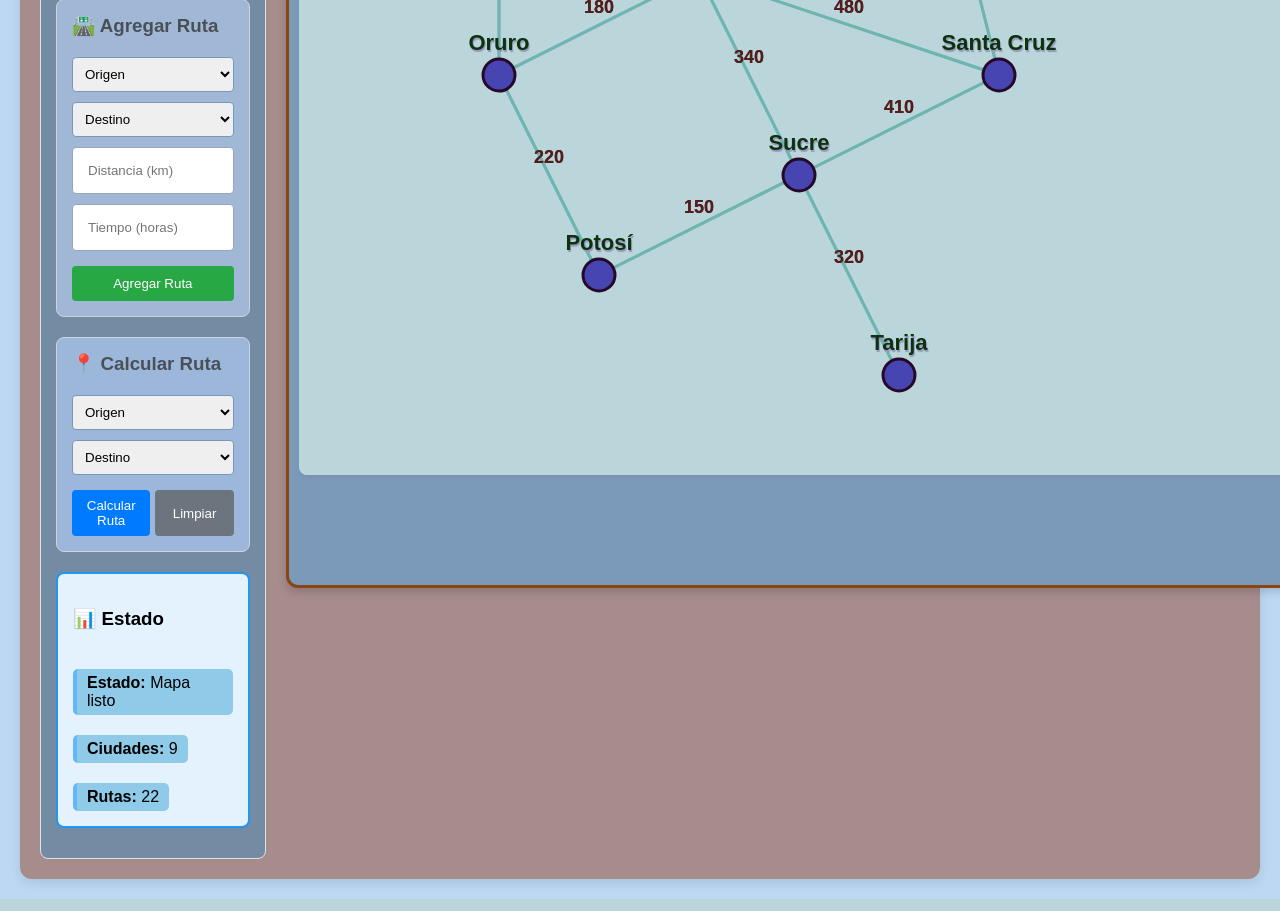
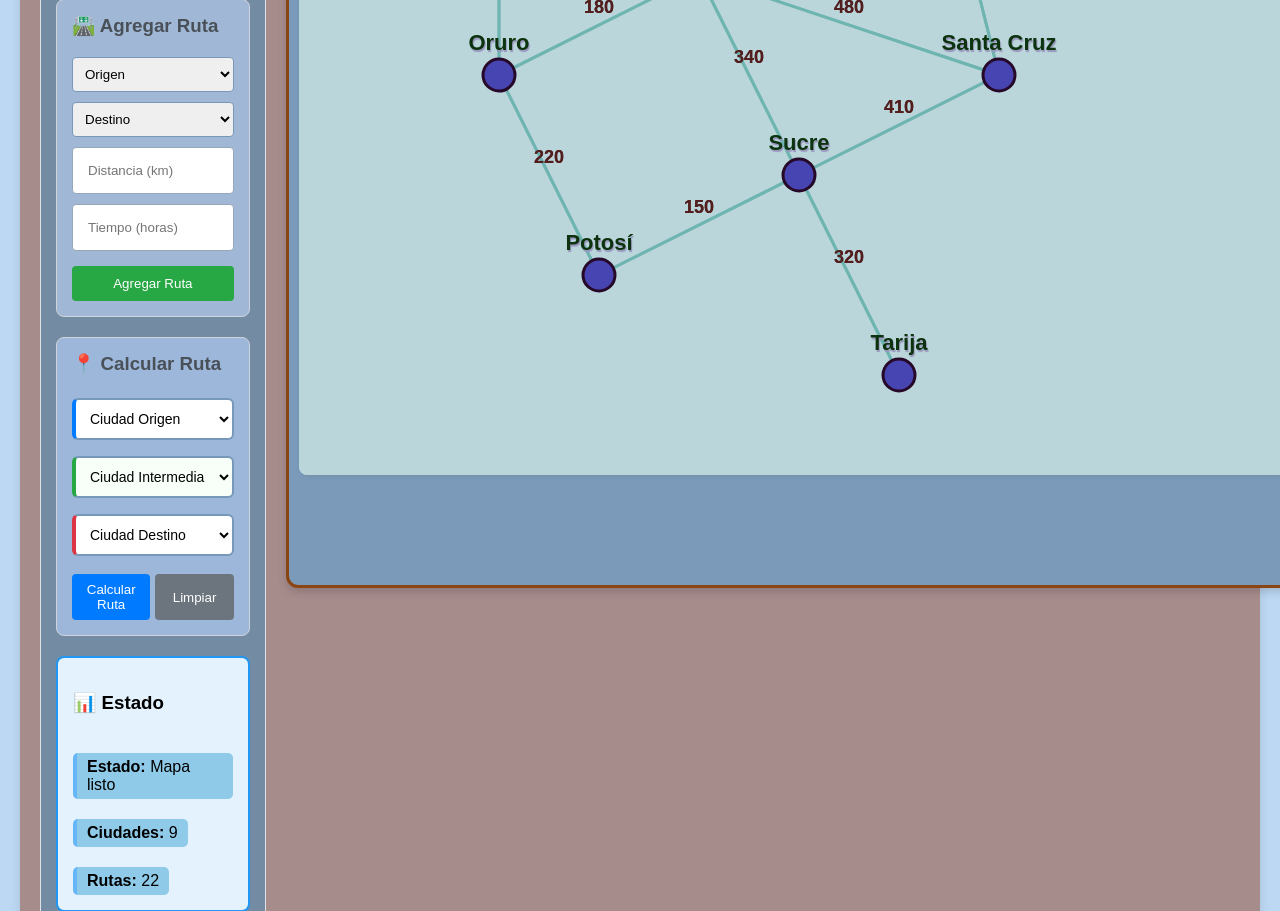
Before and after one commit to lorginho/INF310-SA, a Flask app: page / in a window 1280 px wide; the page is wider, and only the part inside the window is pictured. Shown: the part 664-1575 px from the top of that part. Run offline with Flask 3, Linux system fonts and the light colour scheme.

Commit message:
Actualizando ruta multiple

```diff
--- a/tareas/grafo_rutas/routes/api.py
+++ b/tareas/grafo_rutas/routes/api.py
@@ -36,14 +36,34 @@ def calcular_ruta():
         datos = request.get_json()
         origen = datos.get('origen')
         destino = datos.get('destino')
+        intermedio = datos.get('intermedio')
         criterio = datos.get('criterio', 'distancia')
 
         if not origen or not destino:
             return jsonify({'error': 'Origen y destino requeridos'}), 400
 
-        # ✅ OPCIÓN 1: Usar obtener_grafo() (más directo)
         grafo = controlador.obtener_grafo()
-        resultado = grafo.dijkstra(origen, destino, criterio)
+
+        # ✅ CALCULAR RUTA CON/SIN PUNTO INTERMEDIO
+        if intermedio:
+            # Origen → Intermedio → Destino
+            ruta1 = grafo.dijkstra(origen, intermedio, criterio)
+            ruta2 = grafo.dijkstra(intermedio, destino, criterio)
+
+            # COMBINAR RUTAS
+            camino_completo = ruta1['camino'][:-1] + \
+                ruta2['camino']  # Evitar duplicar intermedio
+            distancia_total = ruta1['distancia'] + ruta2['distancia']
+            pasos_combinados = ruta1['pasos'] + ruta2['pasos']
+
+            resultado = {
+                'camino': camino_completo,
+                'distancia': distancia_total,
+                'pasos': pasos_combinados
+            }
+        else:
+            # RUTA DIRECTA
+            resultado = grafo.dijkstra(origen, destino, criterio)
 
         return jsonify({
             'camino': resultado['camino'],
--- a/tareas/grafo_rutas/static/estilo.css
+++ b/tareas/grafo_rutas/static/estilo.css
@@ -335,3 +335,41 @@ body {
 .btn-eliminar:hover {
     background: #c82333;
 }
+
+
+
+/* ESTILOS PARA SELECTORES MÚLTIPLES DE RUTA */
+.controles select {
+    width: 100%;
+    padding: 10px;
+    margin: 8px 0;
+    border: 2px solid #7798b9;
+    border-radius: 6px;
+    box-sizing: border-box;
+    font-size: 14px;
+    background: white;
+}
+
+.controles select:focus {
+    border-color: #007bff;
+    outline: none;
+    box-shadow: 0 0 5px rgba(0, 123, 255, 0.3);
+}
+
+.controles select option {
+    padding: 8px;
+}
+
+/* DESTACAR SELECTOR INTERMEDIO */
+#intermedio {
+    border-left: 4px solid #28a745;
+    background: #f8fff9;
+}
+
+#origen {
+    border-left: 4px solid #007bff;
+}
+
+#destino {
+    border-left: 4px solid #dc3545;
+}
--- a/tareas/grafo_rutas/static/rutas.js
+++ b/tareas/grafo_rutas/static/rutas.js
@@ -120,24 +120,33 @@ class SistemaRutas {
         }
     }
 
+
     actualizarSelects() {
         const origen = document.getElementById('origen');
+        const intermedio = document.getElementById('intermedio');
         const destino = document.getElementById('destino');
         const ciudad1Ruta = document.getElementById('ciudad1-ruta');
         const ciudad2Ruta = document.getElementById('ciudad2-ruta');
 
-        if (origen) origen.innerHTML = '<option value="">Origen</option>';
-        if (destino) destino.innerHTML = '<option value="">Destino</option>';
+        // ✅ LIMPIAR TODOS LOS SELECTORES
+        if (origen) origen.innerHTML = '<option value="">Ciudad Origen</option>';
+        if (intermedio) intermedio.innerHTML = '<option value="">Ciudad Intermedia (opcional)</option>';
+        if (destino) destino.innerHTML = '<option value="">Ciudad Destino</option>';
         if (ciudad1Ruta) ciudad1Ruta.innerHTML = '<option value="">Origen</option>';
         if (ciudad2Ruta) ciudad2Ruta.innerHTML = '<option value="">Destino</option>';
 
+        // ✅ LLENAR CON CIUDADES
         Object.keys(this.ciudades).forEach(ciudad => {
             if (origen) origen.innerHTML += `<option value="${ciudad}">${ciudad}</option>`;
+            if (intermedio) intermedio.innerHTML += `<option value="${ciudad}">${ciudad}</option>`;
             if (destino) destino.innerHTML += `<option value="${ciudad}">${ciudad}</option>`;
             if (ciudad1Ruta) ciudad1Ruta.innerHTML += `<option value="${ciudad}">${ciudad}</option>`;
             if (ciudad2Ruta) ciudad2Ruta.innerHTML += `<option value="${ciudad}">${ciudad}</option>`;
         });
     }
+
+
+
 
     mostrarListaCiudades() {
         const lista = document.getElementById('lista-ciudades');
@@ -265,26 +274,31 @@ class SistemaRutas {
     }
 
 
-
-
-
-
     async calcularRuta() {
         const origen = document.getElementById('origen').value;
+        const intermedio = document.getElementById('intermedio').value;
         const destino = document.getElementById('destino').value;
 
+        // ✅ VALIDACIÓN CON PUNTO INTERMEDIO OPCIONAL
         if (!origen || !destino) {
-            alert('Por favor selecciona una ciudad de origen y una de destino');
+            alert('Por favor selecciona al menos ciudad de origen y destino');
             return;
         }
 
         if (origen === destino) {
-            alert('Por favor selecciona ciudades diferentes para origen y destino');
+            alert('Las ciudades de origen y destino deben ser diferentes');
             return;
         }
 
-        // ✅ DEBUG: Verificar criterio
-        console.log("🔍 DEBUG - Criterio actual:", this.criterioActual);
+        // ✅ VERIFICAR SI HAY PUNTO INTERMEDIO
+        const tieneIntermedio = intermedio && intermedio !== '';
+
+        if (tieneIntermedio) {
+            if (origen === intermedio || intermedio === destino) {
+                alert('La ciudad intermedia debe ser diferente al origen y destino');
+                return;
+            }
+        }
 
         this.actualizarEstado("Calculando ruta óptima...");
         this.limpiarAnimaciones();
@@ -295,8 +309,9 @@ class SistemaRutas {
                 headers: { 'Content-Type': 'application/json' },
                 body: JSON.stringify({
                     origen,
+                    intermedio: tieneIntermedio ? intermedio : null,
                     destino,
-                    criterio: this.criterioActual // ← AQUÍ ESTÁ EL PROBLEMA
+                    criterio: this.criterioActual
                 })
             });
 
@@ -306,9 +321,6 @@ class SistemaRutas {
 
             const data = await response.json();
 
-            // ✅ DEBUG: Verificar respuesta
-            console.log("🔍 DEBUG - Respuesta del servidor:", data);
-
             if (data.error) {
                 document.getElementById('resultado').innerHTML =
                     `<strong>❌ Error:</strong> ${data.error}`;
@@ -316,7 +328,7 @@ class SistemaRutas {
             } else {
                 await this.animarDijkstra(data.pasos);
                 this.dibujarRutaOptima(data.camino);
-                this.mostrarResultado(data);
+                this.mostrarResultado(data, tieneIntermedio);
                 this.actualizarEstado("Ruta calculada correctamente");
             }
 
@@ -328,19 +340,33 @@ class SistemaRutas {
     }
 
 
-    mostrarResultado(data) {
+
+    mostrarResultado(data, tieneIntermedio = false) {
         console.log("Datos recibidos:", data);
         const resultadoDiv = document.getElementById('resultado');
 
         const criterio = data.criterio === 'distancia' ? 'Distancia' : 'Tiempo';
         const unidad = data.criterio === 'distancia' ? 'km' : 'horas';
 
-        resultadoDiv.innerHTML = `
-            <h3>Ruta ${criterio.toLowerCase()} más corta</h3>
+        let html = `<h3>Ruta ${criterio.toLowerCase()} más corta</h3>`;
+
+        if (tieneIntermedio) {
+            html += `<p><strong>📍 Ruta con parada intermedia:</strong></p>`;
+        }
+
+        html += `
             <p><strong>Ruta:</strong> ${data.camino.join(' → ')}</p>
             <p><strong>${criterio} total:</strong> ${data.distancia} ${unidad}</p>
         `;
+
+        resultadoDiv.innerHTML = html;
     }
+
+
+
+
+
+
 
     async animarDijkstra(pasos) {
         this.actualizarEstado("Animando algoritmo Dijkstra...");
--- a/tareas/grafo_rutas/templates/mapa.html
+++ b/tareas/grafo_rutas/templates/mapa.html
@@ -50,12 +50,14 @@
 
 
 
-
                 <!-- CONTROLES CALCULAR RUTA -->
                 <div class="controles">
                     <h3>📍 Calcular Ruta</h3>
                     <select id="origen">
                         <option value="">Ciudad Origen</option>
+                    </select>
+                    <select id="intermedio">
+                        <option value="">Ciudad Intermedia (opcional)</option>
                     </select>
                     <select id="destino">
                         <option value="">Ciudad Destino</option>
@@ -65,6 +67,7 @@
                         <button onclick="limpiarRuta()">Limpiar</button>
                     </div>
                 </div>
+
 
                 <!-- INFO ESTADO -->
                 <div class="info-estado">
```
Also changed, not shown: tareas/grafo_rutas/README.md, tareas/grafo_rutas/sistema_rutas.png, tareas/grafo_rutas/sistema_rutas3.png (added).
